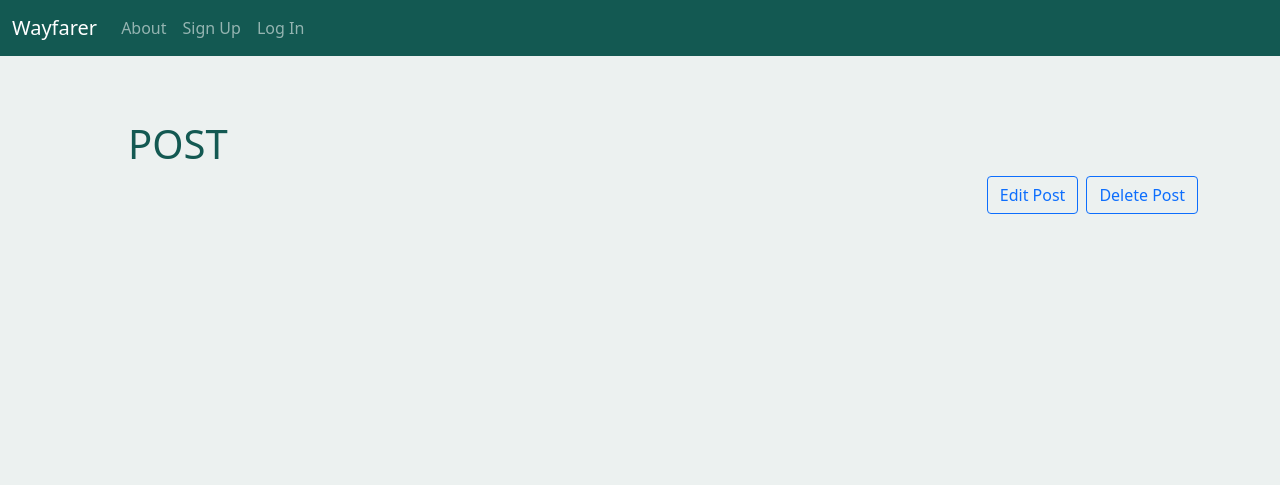
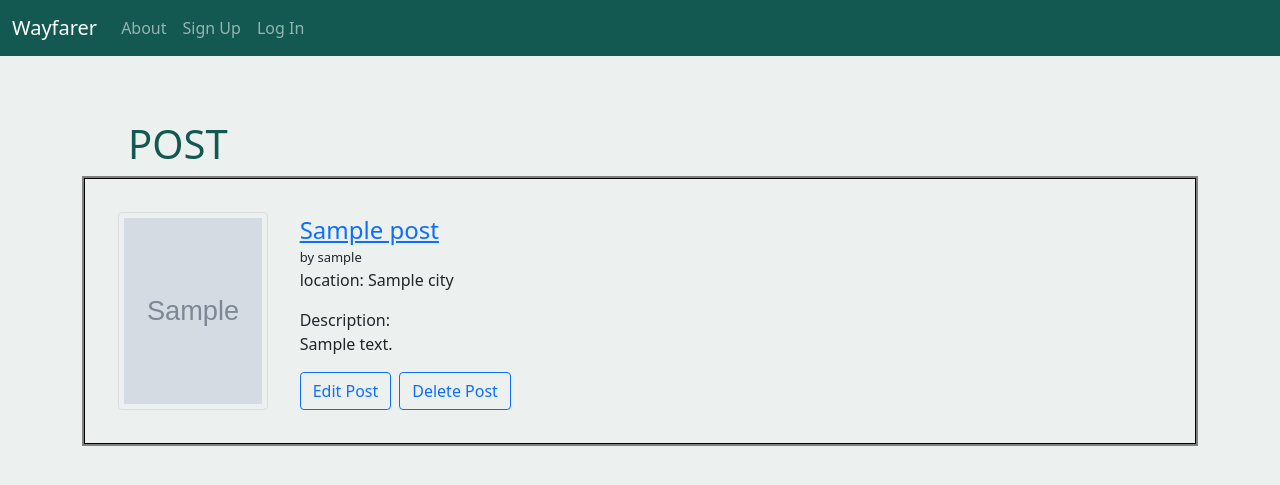
Before and after one commit to Heymon/wayfarer_project, a Django app: page /post/1 in a window 1280 px wide. Shown: the top 485 px of the page. Run offline with Django 3.2, Linux system fonts and the light colour scheme; tables that the repository leaves empty hold one stand-in row (values such as "Sample post"); grey boxes marked "Sample" are stand-in pictures.

Commit message:
edit/delete functions

```diff
--- a/main_app/templates/posts/show.html
+++ b/main_app/templates/posts/show.html
@@ -5,7 +5,14 @@
 <h1 id="heading">POST</h1>
 
 <div class="container">
-
+  <div class="card-show">
+    <div class="card-show-content">
+      <img id="post-img" src="{{post.user.profile.profile_img}}" alt="Photo of {{post.location}}">
+        <div class="post-content-show-text">
+          <span class="post-content-title"><a href="{% url 'show_post' post.id %}">{{ post.title }}</a><br>
+            <div id="by">by {{post.user.username}}</div></span>
+              <p>location: {{ post.location }}</p>
+              <p>Description: <br> {{ post.text }}</p>
 
               <div class="d-grid gap-2 d-md-flex justify-content-md-end">
               <button type="button" class="btn btn-outline-primary" data-bs-toggle="modal" data-bs-target="#editModal">
```
